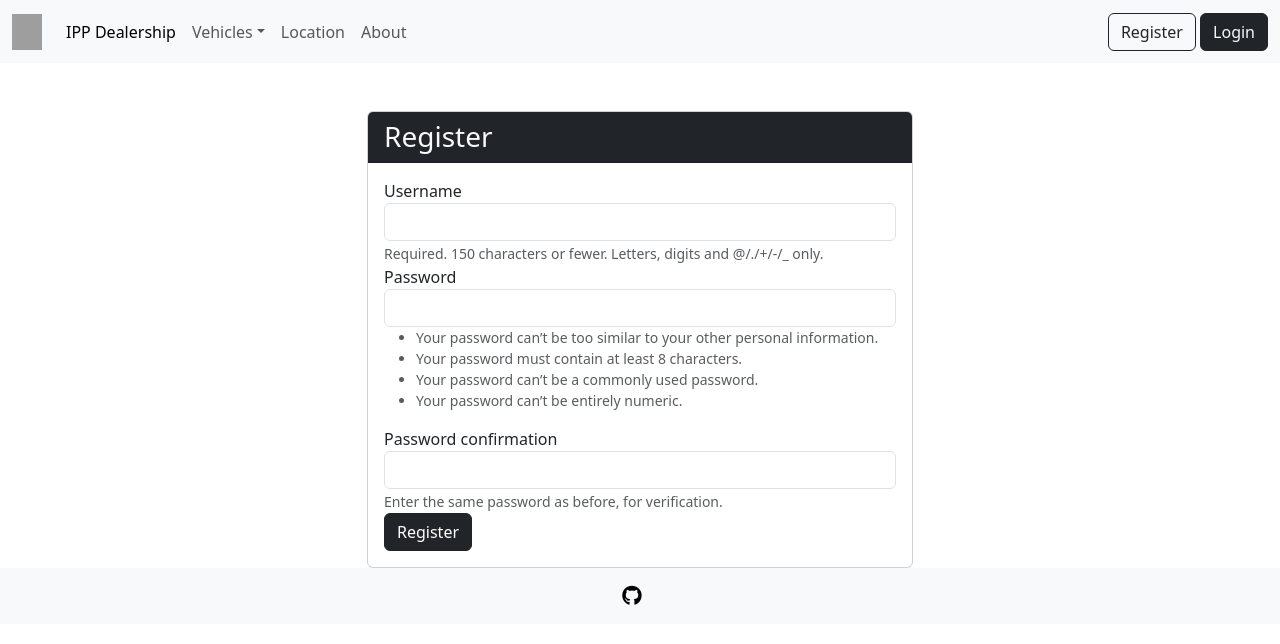
After one commit to joaoalexarruda/ipp_dealership, a Django app: page /accounts/register/ in a window 1280 px wide. The commit adds this page. Shown: the top 644 px of the page. Run offline with Django 5.2, Linux system fonts and the light colour scheme; some libraries are stand-ins or nearby versions; grey boxes are pictures that could not be loaded.

Commit message:
add account creation and login

```diff
--- /dev/null
+++ b/accounts/templates/accounts/register.html
@@ -0,0 +1,33 @@
+{% extends "base.html" %}
+
+{% block content %}
+    <div class="container mt-5">
+        <div class="row justify-content-center">
+            <div class="col-md-6">
+                <div class="card">
+                    <div class="card-header bg-dark text-light">
+                        <h3 class="mb-0">Register</h3>
+                    </div>
+                    <div class="card-body">
+                        <form action="" method="post">
+                            {% csrf_token %}
+                            {% for field in user_form %}
+                                <div class="form-group">
+                                    <label for="{{ field.id_for_label }}">{{ field.label }}</label>
+                                    <input type="{{ field.field.widget.input_type }}"
+                                           class="form-control"
+                                           id="{{ field.id_for_label }}"
+                                           name="{{ field.html_name }}"
+                                           value="{{ field.value|default:'' }}">
+                                    {% if field.help_text %}<small class="form-text text-muted">{{ field.help_text }}</small>{% endif %}
+                                    {% for error in field.errors %}<div class="alert alert-danger">{{ error }}</div>{% endfor %}
+                                </div>
+                            {% endfor %}
+                            <button type="submit" class="btn btn-dark">Register</button>
+                        </form>
+                    </div>
+                </div>
+            </div>
+        </div>
+    </div>
+{% endblock content %}
--- /dev/null
+++ b/accounts/urls.py
@@ -0,0 +1,10 @@
+# Separate URL configuration for the accounts app
+
+from django.urls import path
+from . import views
+
+urlpatterns = [
+    path('register/', views.register_view, name='register'),
+    path('login/', views.login_view, name='login'),
+    path('logout/', views.logout_view, name='logout'),
+]
--- a/accounts/views.py
+++ b/accounts/views.py
@@ -1,3 +1,39 @@
-from django.shortcuts import render
+from django.contrib.auth import logout
+from django.contrib.auth import login
+from django.contrib.auth import authenticate
+from django.shortcuts import redirect, render
+from django.contrib.auth.forms import UserCreationForm
+from django.contrib.auth.forms import AuthenticationForm
 
 # Create your views here.
+
+
+def register_view(request):
+    if request.method == 'POST':
+        user_form = UserCreationForm(request.POST)
+        if user_form.is_valid():
+            user_form.save()
+            return redirect('login')
+    else:
+        user_form = UserCreationForm()
+    return render(request, 'accounts/register.html', {'user_form': user_form})
+
+
+def login_view(request):
+    if request.method == 'POST':
+        username = request.POST['username']
+        password = request.POST['password']
+        user = authenticate(request, username=username, password=password)
+        if user is not None:
+            login(request, user)
+            return redirect('index')
+        else:
+            login_form = AuthenticationForm()
+    else:
+        login_form = AuthenticationForm()
+    return render(request, 'accounts/login.html', {'login_form': login_form})
+
+
+def logout_view(request):
+    logout(request)
+    return redirect('index')
--- a/core/urls.py
+++ b/core/urls.py
@@ -23,4 +23,5 @@ urlpatterns = [
     path('admin/', admin.site.urls),
     path('', include('pages.urls')),
     path('motorcycles/', include('motorcycles.urls')),
+    path('accounts/', include('accounts.urls')),
 ] + static(settings.MEDIA_URL, document_root=settings.MEDIA_ROOT)
--- a/templates/base.html
+++ b/templates/base.html
@@ -75,8 +75,12 @@
                         </ul>
                         <div>
                             {% if not user.is_authenticated %}
-                                <button class="btn btn-outline-dark" type="submit">Register</button>
-                                <button class="btn btn-dark" type="submit">Login</button>
+                                <button class="btn btn-outline-dark" type="submit">
+                                    <a href="{% url "register" %}" class="text-decoration-none text-dark">Register</a>
+                                </button>
+                                <button class="btn btn-dark" type="submit">
+                                    <a href="{% url "login" %}" class="text-decoration-none text-light">Login</a>
+                                </button>
                             {% endif %}
                             {% if user.is_authenticated %}
                                 <button class="btn btn-outline-dark" type="submit">
@@ -84,23 +88,21 @@
                                     {% if not user.is_staff %}<i class="fa-regular fa-user"></i>{% endif %}
                                     {{ user.username }}
                                 </button>
-                                <button class="btn btn-dark" type="submit">Logout</button>
+                                <button class="btn btn-dark" type="submit">
+                                    <a href="{% url "logout" %}" class="text-decoration-none text-light">Logout</a>
+                                </button>
                             {% endif %}
                         </div>
                     </div>
                 </div>
             </nav>
         </header>
-        <script src="https://cdn.jsdelivr.net/npm/bootstrap@5.3.3/dist/js/bootstrap.bundle.min.js"
-                integrity="sha384-YvpcrYf0tY3lHB60NNkmXc5s9fDVZLESaAA55NDzOxhy9GkcIdslK1eN7N6jIeHz"
-                crossorigin="anonymous"></script>
-    </body>
         <main>
             {% block content %}
             {% endblock content %}
         </main>
         <footer>
-        <nav class="navbar fixed-bottom bg-body-tertiary">
+            <nav class="navbar bg-body-tertiary">
                 <div class="container-fluid d-flex justify-content-center align-items-center">
                     <a class="navbar-brand"
                        target="_blank"
@@ -108,4 +110,8 @@
                 </div>
             </nav>
         </footer>
+        <script src="https://cdn.jsdelivr.net/npm/bootstrap@5.3.3/dist/js/bootstrap.bundle.min.js"
+                integrity="sha384-YvpcrYf0tY3lHB60NNkmXc5s9fDVZLESaAA55NDzOxhy9GkcIdslK1eN7N6jIeHz"
+                crossorigin="anonymous"></script>
+    </body>
 </html>
```
Also changed, not shown: accounts/templates/accounts/login.html (added, +33 -0 lines), motorcycles/templates/motorcycles/motorcycle_list.html (+49 -0 lines). Lines whose indentation alone changed are shown as unchanged.
